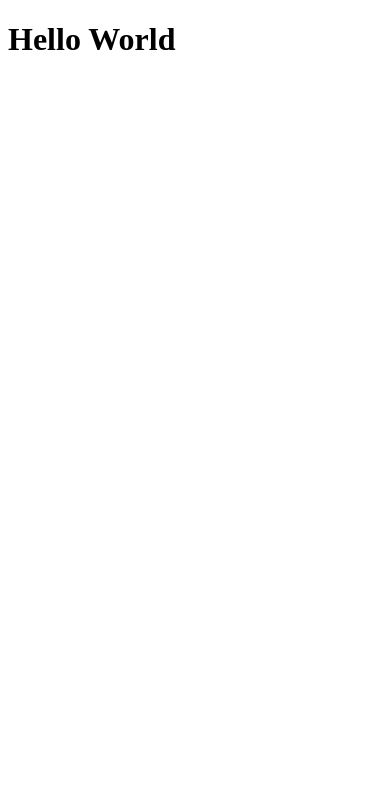
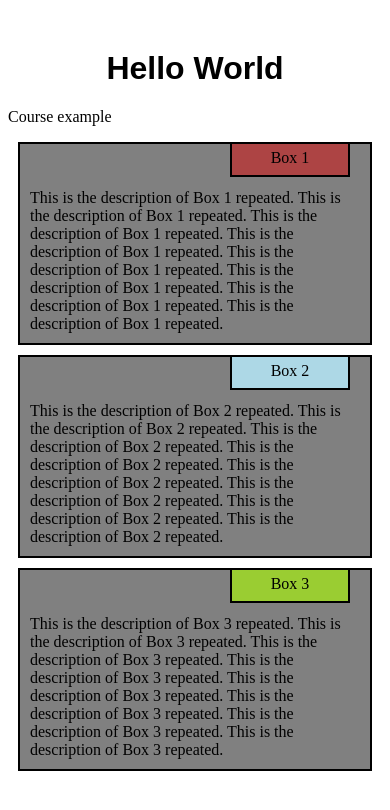
Before and after one commit to lunterberger/coursera-test, a plain HTML site: page index.html in a window 390 px wide. Drawn offline with Linux system fonts and the light colour scheme.

Commit message:
first responsive website

```diff
--- /dev/null
+++ b/css/styles.css
@@ -0,0 +1,54 @@
+* {
+    box-sizing: border-box;
+}
+h1 {
+    text-align: center;
+    font-family: sans-serif;
+    margin-top: 50px;
+}
+#subbox {
+    position: relative;
+    margin-left: auto;
+    margin-right: 20px;
+    top: -2px;
+    padding-top: 5px;
+
+    background-color: rgb(173, 68, 68);
+    border: 2px solid black;
+    width: 120px;
+    height: 35px;
+    text-align: center;
+}
+
+#box {
+    background-color: grey;
+    margin: 10px;
+    border: 2px solid black;
+    position: relative;
+}
+#textinbox {
+    margin: 10px;
+}
+/**** Large devices only ****/
+@media (min-width: 992px){
+    #row-element, #third-row-element {
+        float: left;
+        width: 33%;
+    }
+}
+/**** medium devices only ****/
+@media (min-width: 768px) and (max-width: 991px){
+    #row-element {
+        float: left;
+        width: 50%;
+    }
+    #third-row-element {
+        float: left;
+        width: 100%;
+        clear:both;
+    }
+}
+/**** small devices only ****/
+@media (max-width: 767px){
+
+}
--- a/index.html
+++ b/index.html
@@ -1,9 +1,57 @@
-<!DOCTYPE html>
 <html>
     <head>
-        <title>Hello Course</title>
+        <meta charset="utf-8">
+        <title>Menu Boxes</title>
+        <link rel="stylesheet" href="css/styles.css">
     </head>
     <body>
         <h1>Hello World</h1>
+        <p>Course example</p>
+        <div id="row-element">
+            <div id="box">
+                <div id="subbox">Box 1</div>
+                <div id="textinbox">
+                    This is the description of Box 1 repeated.
+                    This is the description of Box 1 repeated.
+                    This is the description of Box 1 repeated.
+                    This is the description of Box 1 repeated.
+                    This is the description of Box 1 repeated.
+                    This is the description of Box 1 repeated.
+                    This is the description of Box 1 repeated.
+                    This is the description of Box 1 repeated.
+                </div>
+            </div>
+        </div>
+        <div id="row-element">
+            <div id="box">
+                <div id="subbox" style="background-color : lightblue">Box 2</div>
+                <div id="textinbox">
+                    This is the description of Box 2 repeated.
+                    This is the description of Box 2 repeated.
+                    This is the description of Box 2 repeated.
+                    This is the description of Box 2 repeated.
+                    This is the description of Box 2 repeated.
+                    This is the description of Box 2 repeated.
+                    This is the description of Box 2 repeated.
+                    This is the description of Box 2 repeated.
+                </div>
+            </div>
+        </div>
+
+        <div id="third-row-element">
+            <div id="box">
+                <div id="subbox" style="background-color : yellowgreen">Box 3</div>
+                <div id="textinbox">
+                    This is the description of Box 3 repeated.
+                    This is the description of Box 3 repeated.
+                    This is the description of Box 3 repeated.
+                    This is the description of Box 3 repeated.
+                    This is the description of Box 3 repeated.
+                    This is the description of Box 3 repeated.
+                    This is the description of Box 3 repeated.
+                    This is the description of Box 3 repeated.
+                </div>
+            </div>
+        </div>
     </body>
 </html>
```
